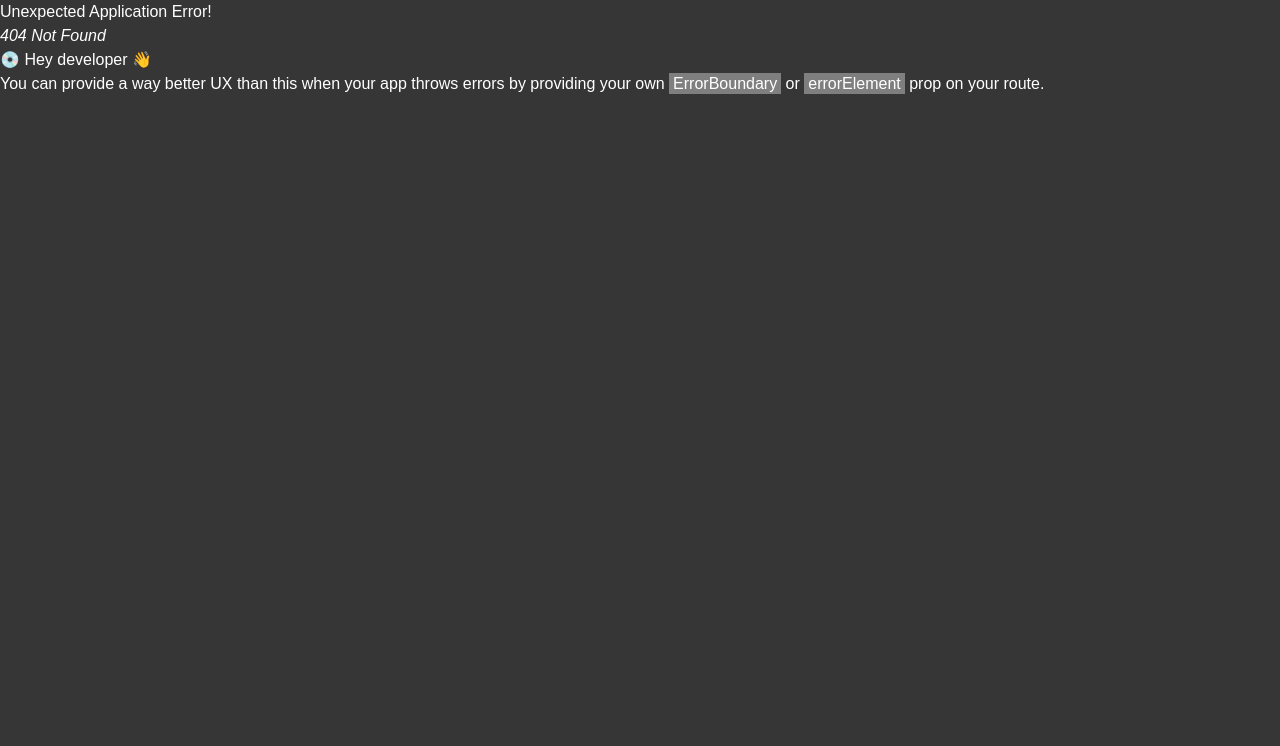
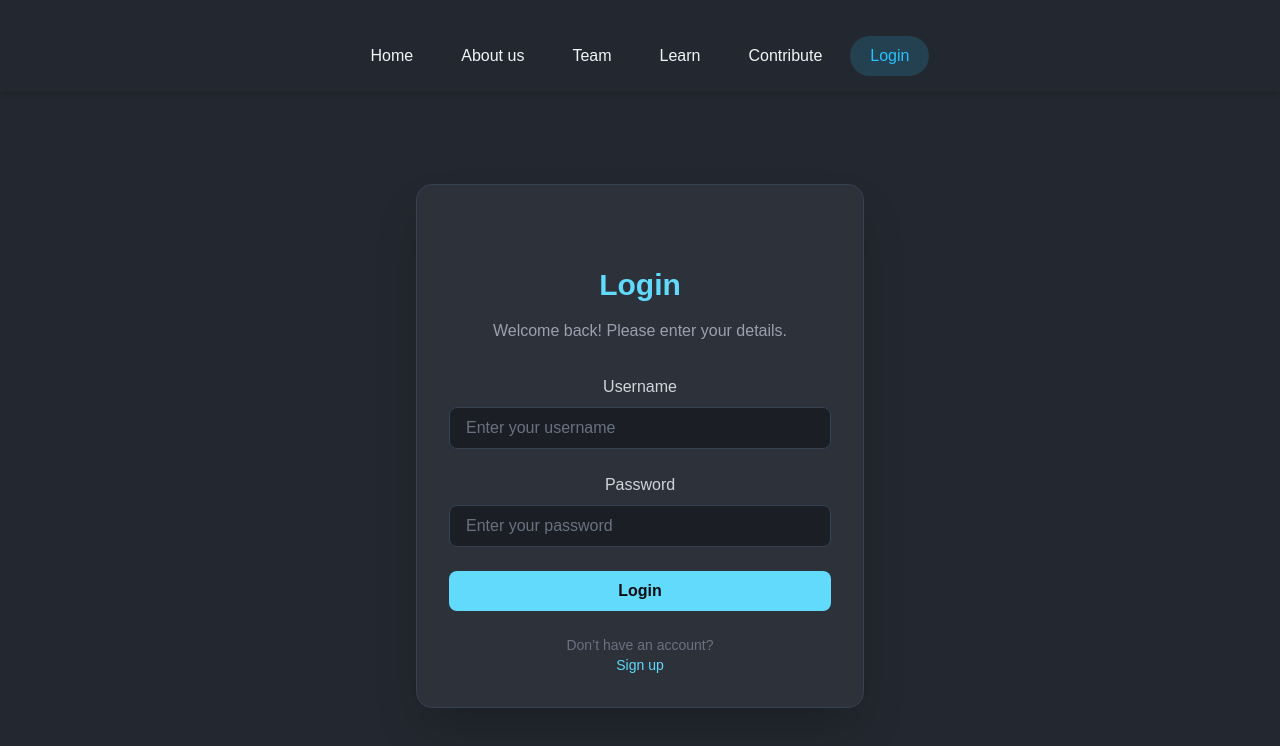
Before and after one commit to MersalHussin/Routing, a React (Vite) app: page /login in a window 1280 px wide. Before the commit this address had no page. Shown: the top 746 px of the page. Built offline with nearby package versions, Linux system fonts and the light colour scheme; the HTML template or start-up script is replaced by a standard one.

Commit message:
enhance style - protect route

```diff
--- a/src/components/LearnAside.tsx
+++ b/src/components/LearnAside.tsx
@@ -3,7 +3,7 @@ import { NavLink } from "react-router-dom";
 const LearnAside = () => {
     return (
         <aside>
-              <ul className="flex items-start justify-center gap-2 flex-col">
+              <ul className="flex  w-fit p-10 items-start justify-center gap-2 flex-col">
                 <li> <NavLink to="quickstart">Quickstart</NavLink></li>
                 <li> <NavLink to="thinking">Thinking</NavLink></li>
                 <li> <NavLink to="installition">installition</NavLink></li>
--- a/src/components/NavBar.tsx
+++ b/src/components/NavBar.tsx
@@ -2,13 +2,14 @@ import { NavLink } from "react-router-dom";
 
 const NavBar = () => {
     return (
-        <nav>
-            <ul className="flex items-center justify-center gap-2">
-                <li> <NavLink to="/">Home</NavLink></li>
-                <li> <NavLink to="/about">About us</NavLink></li>
-                <li> <NavLink to="/products">Team</NavLink></li>
-                <li> <NavLink to="/Contact">Contact</NavLink></li>
-                <li> <NavLink to="/learn">Learn</NavLink></li>
+        <nav className="bg-[#23272f] text-gray-100 p-4 shadow-md relative">
+            <ul className="flex items-center justify-center gap-2 mt-5">
+                <li className=" rounded-xl"> <NavLink className=" hover:bg-gray-700 rounded-3xl py-2 px-5 " to="/">Home</NavLink></li>
+                <li className=" rounded-xl"> <NavLink className="hover:bg-gray-700  rounded-3xl py-2 px-5 " to="/about">About us</NavLink></li>
+                <li className=" rounded-xl"> <NavLink className="hover:bg-gray-700  rounded-3xl py-2 px-5 " to="/products">Team</NavLink></li>
+                <li className=" rounded-xl"> <NavLink className="hover:bg-gray-700  rounded-3xl py-2 px-5 " to="/learn">Learn</NavLink></li>
+                <li className=" rounded-xl"> <NavLink className="hover:bg-gray-700  rounded-3xl py-2 px-5 " to="/contribute">Contribute</NavLink></li>
+                <li className=" rounded-xl"> <NavLink className="hover:bg-gray-700  rounded-3xl py-2 px-5 " to="/login">Login</NavLink></li>
             </ul>
         </nav>
     );
--- a/src/index.css
+++ b/src/index.css
@@ -3,15 +3,25 @@
 *{
     box-sizing: border-box;
     font-family: poppins, sans-serif;
-    padding: 0;
-    margin: 0;
+
 }
 body{
-        background-color: rgb(54, 54, 54);
+        background-color: #23272f;
         color: white;
 
 }
 
+a{
+    display: block;
+}
 a.active{
-    color: rgb(39, 194, 255);
+    color: #27c2ff;
+    background-color: #27c2ff2a;
 }
+div{
+    text-align: center;
+}
+
+h3, h1, h2, h4, h5, h6{
+        padding-top: 50px;
+}
--- /dev/null
+++ b/src/pages/Contribute.tsx
@@ -0,0 +1,33 @@
+import React from "react";
+import Textarea from "../ui/Textarea";
+import Button from "../ui/Button";
+
+const Contribute = () => {
+  return (
+    <div className="min-h-[calc(100vh-92px)] flex items-center justify-center bg-[#23272f] text-gray-100 px-4">
+      <div className="bg-[#2c313a]/90 backdrop-blur-sm p-8 rounded-2xl shadow-2xl w-full max-w-lg">
+        <p className="text-[#61dafb] text-center mb-4">
+          Contribute & Report Issues
+        </p>
+
+        <p className="text-center text-gray-400 mb-6">
+          Found a bug or have a suggestion? Share it with us below.
+        </p>
+
+        <form className="space-y-6">
+          <Textarea
+            label="Your message"
+            id="bugReport"
+            placeholder="Describe the issue or suggestion..."
+            rows={5}
+          />
+          <Button type="submit" className="w-full">
+            Submit
+          </Button>
+        </form>
+      </div>
+    </div>
+  );
+};
+
+export default Contribute;
--- a/src/pages/Layout.tsx
+++ b/src/pages/Layout.tsx
@@ -6,7 +6,6 @@ const RootLayout = () => {
     return (
         <div>
         <NavBar />
-        <h3>Hellow</h3>
         <Outlet />
         </div>
     );
--- /dev/null
+++ b/src/pages/Login.tsx
@@ -0,0 +1,66 @@
+import React from 'react';
+
+const Login = () => {
+    return (
+     <div className="min-h-[calc(100vh-92px)] flex items-center justify-center bg-[#23272f] text-gray-100">
+      <div className="bg-[#2c313a] shadow-2xl rounded-2xl p-8 w-full max-w-md border border-gray-700">
+        <h1 className="text-3xl font-bold text-center text-[#61dafb] mb-4">
+          Login
+        </h1>
+        <p className="text-gray-400 text-center mb-8">
+          Welcome back! Please enter your details.
+        </p>
+
+        <form className="space-y-6">
+          <div>
+            <label
+              htmlFor="username"
+              className="block text-gray-300 font-medium mb-2"
+            >
+              Username
+            </label>
+            <input
+              type="text"
+              id="username"
+              name="username"
+              placeholder="Enter your username"
+              className="w-full px-4 py-2 bg-[#1b1e24] border border-gray-700 rounded-lg focus:outline-none focus:ring-2 focus:ring-[#61dafb] focus:border-transparent text-gray-100 placeholder-gray-500 transition"
+            />
+          </div>
+
+          <div>
+            <label
+              htmlFor="password"
+              className="block text-gray-300 font-medium mb-2"
+            >
+              Password
+            </label>
+            <input
+              type="password"
+              id="password"
+              name="password"
+              placeholder="Enter your password"
+              className="w-full px-4 py-2 bg-[#1b1e24] border border-gray-700 rounded-lg focus:outline-none focus:ring-2 focus:ring-[#61dafb] focus:border-transparent text-gray-100 placeholder-gray-500 transition"
+            />
+          </div>
+
+          <button
+            type="submit"
+            className="w-full bg-[#61dafb] text-[#0b0c10] py-2 rounded-lg font-semibold hover:bg-[#4fc4e8] transition duration-200"
+          >
+            Login
+          </button>
+        </form>
+
+        <p className="text-center text-sm text-gray-500 mt-6">
+          Don’t have an account?{" "}
+          <a href="#" className="text-[#61dafb] hover:underline">
+            Sign up
+          </a>
+        </p>
+      </div>
+    </div>
+    );
+}
+
+export default Login;
--- a/src/routes/index.tsx
+++ b/src/routes/index.tsx
@@ -1,6 +1,7 @@
 import {
   createBrowserRouter,
   createRoutesFromElements,
+  Navigate,
   Route,
 } from "react-router-dom";
 import HomePage from "../pages/HomePage";
@@ -11,6 +12,11 @@ import QuickStartPage from "../pages/learn";
 import LearnLayout from "../pages/learn/LearnLayout";
 import ThinkingInReact from "../pages/learn/ThinkingInReact";
 import Installiton from "../pages/learn/Installiton";
+import Login from "../pages/Login";
+import Contribute from "../pages/Contribute";
+
+
+const isLoggedIn = false;
 
 const router = createBrowserRouter(
    createRoutesFromElements(
@@ -24,10 +30,13 @@ const router = createBrowserRouter(
 
           </> } path="/">
         <Route index element= {<HomePage/>} />,
-        <Route element={<Aboutus/>} path="about" />,
-        <Route element={<Products/>} path="products" />,
-        <Route element={<h1>Contact</h1>} path="Contact" />,
+        <Route element={<Aboutus/>} path="about"/>,
+        <Route element={<Products/>} path="products"/>,
+        <Route element={!isLoggedIn ? <Login/> : <Navigate to={"/contribute"}/>} path="login"/>,
+        <Route element={isLoggedIn ? <Contribute/> : <Navigate to={"/login"}/>} path="contribute"/>,
       </Route>
+
+
 
       {/* Learn Layout */}
       <Route element={<LearnLayout />} path="/learn">
--- /dev/null
+++ b/src/ui/Button.tsx
@@ -0,0 +1,18 @@
+import React from "react";
+
+interface ButtonProps extends React.ButtonHTMLAttributes<HTMLButtonElement> {
+  className?: string;
+}
+
+const Button: React.FC<ButtonProps> = ({ children, className = "", ...props }) => {
+  return (
+    <button
+      {...props}
+      className={`px-4 py-2 rounded-lg font-semibold transition duration-200 focus:outline-none bg-[#61dafb] text-[#0b0c10] hover:bg-[#4fc4e8] ${className}`}
+    >
+      {children}
+    </button>
+  );
+};
+
+export default Button;
--- /dev/null
+++ b/src/ui/Input.tsx
@@ -0,0 +1,33 @@
+import React from "react";
+
+interface InputProps extends React.InputHTMLAttributes<HTMLInputElement> {
+  label?: string;
+  id: string;
+}
+
+const Input: React.FC<InputProps> = ({
+  label,
+  id,
+  type = "text",
+  placeholder,
+  ...props
+}) => {
+  return (
+    <div className="space-y-2">
+      {label && (
+        <label htmlFor={id} className="block text-gray-300 font-medium">
+          {label}
+        </label>
+      )}
+      <input
+        id={id}
+        type={type}
+        placeholder={placeholder}
+        className="w-full px-4 py-2 bg-[#1b1e24] border border-gray-700 rounded-lg focus:outline-none focus:ring-2 focus:ring-[#61dafb] text-gray-100 placeholder-gray-500 transition"
+        {...props}
+      />
+    </div>
+  );
+};
+
+export default Input;
--- /dev/null
+++ b/src/ui/Textarea.tsx
@@ -0,0 +1,34 @@
+import React from "react";
+
+interface TextareaProps extends React.TextareaHTMLAttributes<HTMLTextAreaElement> {
+  label?: string;
+  id: string;
+}
+
+const Textarea: React.FC<TextareaProps> = ({
+  label,
+  id,
+  placeholder,
+  className = "",
+  ...props
+}) => {
+  return (
+    <div className="space-y-2">
+      {label && (
+        <label htmlFor={id} className="block text-gray-300 font-medium">
+          {label}
+        </label>
+      )}
+      <textarea
+        id={id}
+        placeholder={placeholder}
+        className={`w-full px-4 py-2 bg-[#1b1e24] border border-gray-700 rounded-lg
+        focus:outline-none focus:ring-2 focus:ring-[#61dafb]
+        text-gray-100 placeholder-gray-500 resize-none transition ${className}`}
+        {...props}
+      />
+    </div>
+  );
+};
+
+export default Textarea;
```
